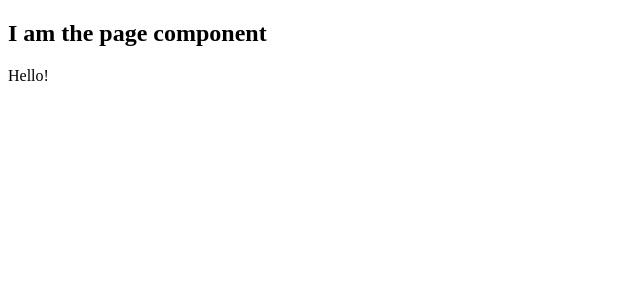
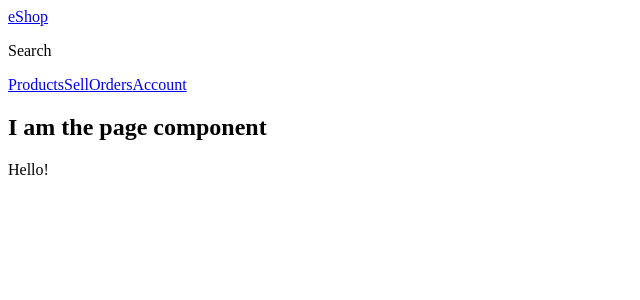
Before and after one commit to jameygronewald/eCommerceReactApolloGraphQL, a Next.js app in the folder frontend/: page / in a window 1280 px wide. Shown: the top 300 px of the page, without its empty margins (0-640 px from the left). Built offline with nearby package versions, Linux system fonts and the light colour scheme.

Commit message:
added basic header and nav links

```diff
--- /dev/null
+++ b/frontend/components/Header.js
@@ -0,0 +1,16 @@
+import Link from 'next/link';
+import Nav from './Nav';
+
+export default function Header() {
+  return (
+    <header>
+      <div className='bar'>
+        <Link href='/'>eShop</Link>
+      </div>
+      <div className='sub-bar'>
+        <p>Search</p>
+      </div>
+      <Nav />
+    </header>
+  );
+}
--- /dev/null
+++ b/frontend/components/Nav.js
@@ -0,0 +1,12 @@
+import Link from "next/link";
+
+export default function Nav() {
+    return (
+        <nav>
+            <Link href='/products'>Products</Link>
+            <Link href='/sell'>Sell</Link>
+            <Link href='/orders'>Orders</Link>
+            <Link href='/account'>Account</Link>
+        </nav>
+    )
+}
--- a/frontend/components/Page.js
+++ b/frontend/components/Page.js
@@ -1,6 +1,9 @@
+import Header from './Header';
+
 export default function Page({ children }) {
   return (
     <div>
+      <Header />
       <h2>I am the page component</h2>
       {children}
     </div>
--- /dev/null
+++ b/frontend/pages/_document.js
@@ -0,0 +1,15 @@
+import Document, { Html, Head, NextScript, Main } from 'next/document';
+
+export default class MyDocument extends Document {
+  render() {
+    return (
+      <Html lang='en'>
+        {/* <Head></Head> */}
+        <body>
+          <Main />
+          <NextScript />
+        </body>
+      </Html>
+    );
+  }
+}
```
